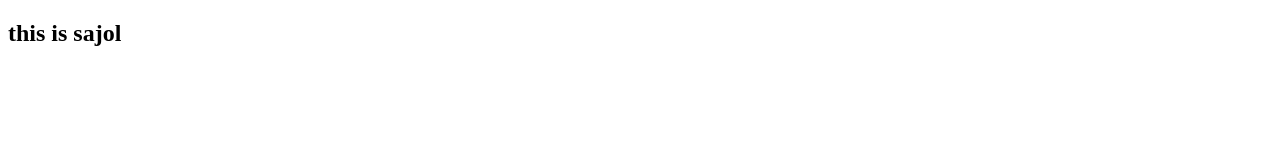
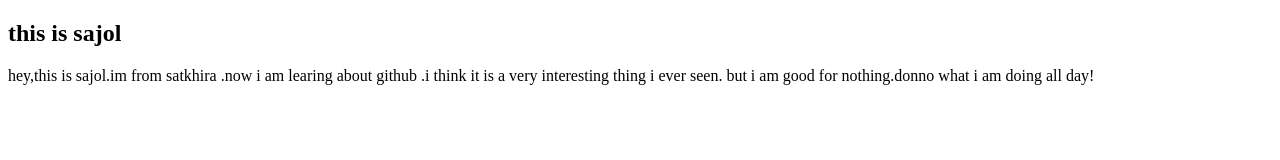
Before and after one commit to sajol222/WevDev, a plain HTML site: page index.html in a window 1280 px wide. Drawn offline with Linux system fonts and the light colour scheme.

Commit message:
i enterd a new paraghraph

```diff
--- a/index.html
+++ b/index.html
@@ -7,5 +7,9 @@
 </head>
 <body>
     <h2>this is sajol</h2>
+    <p>
+        hey,this is sajol.im from satkhira .now i am learing about github .i think it is a very interesting thing i ever seen.
+        but i am good for nothing.donno what i am doing all day!
+    </p>
 </body>
 </html>
```
